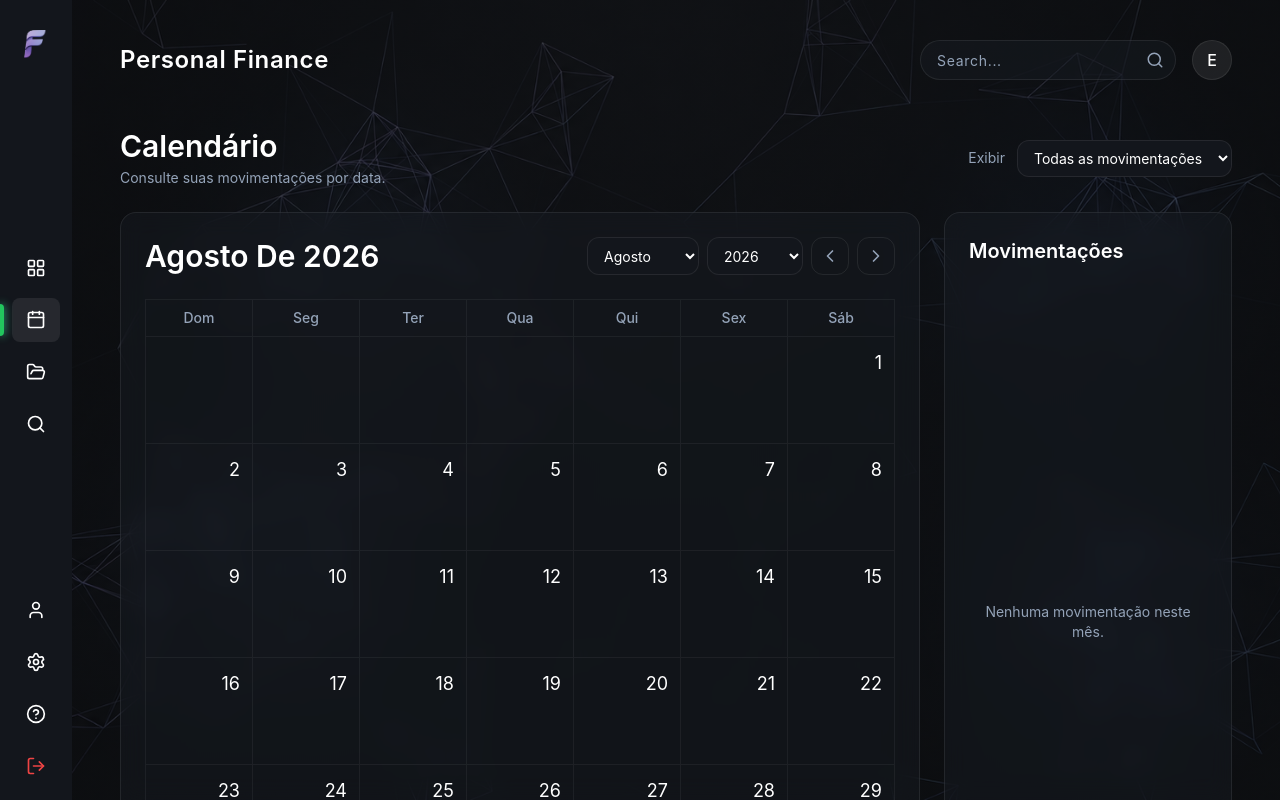
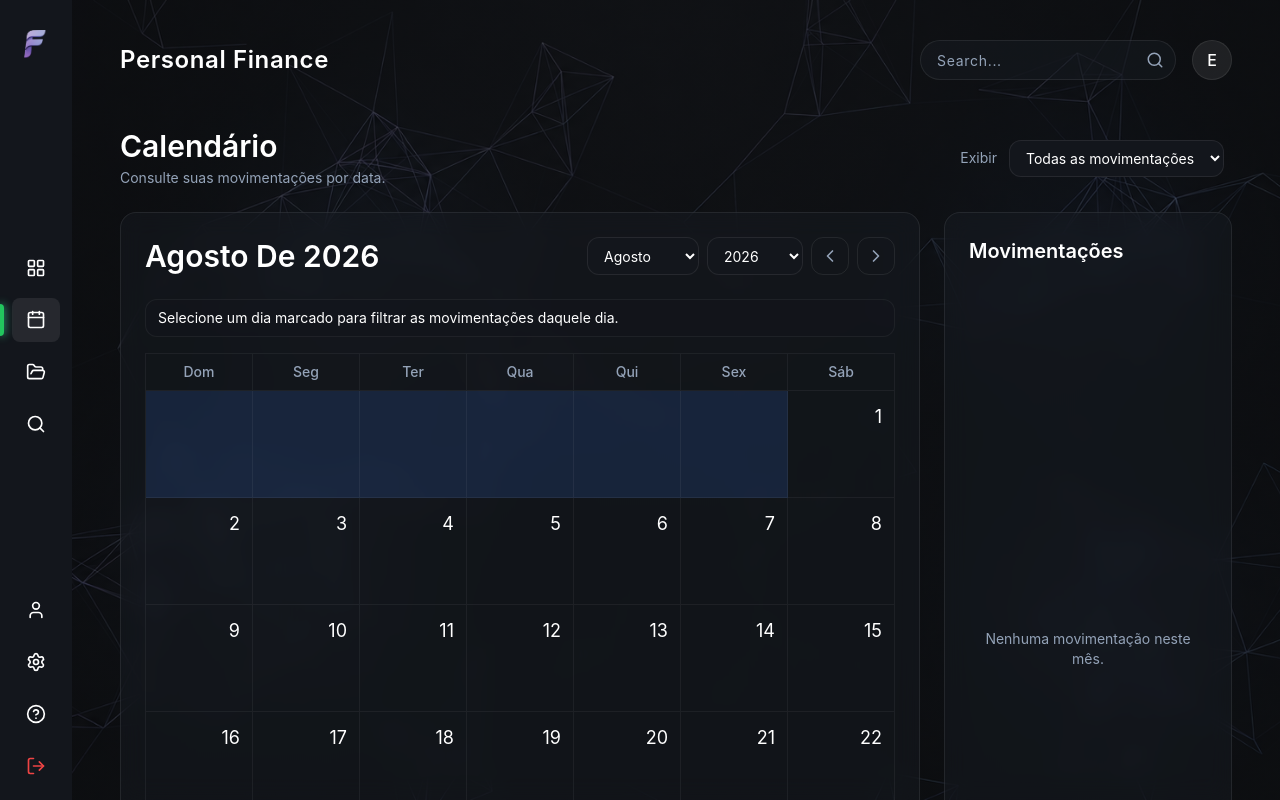
Before and after one commit to joao-vitor-santosz/FinQuest, a React (Vite) app: page /calendar in a window 1280 px wide. Built offline with nearby package versions, Linux system fonts and the light colour scheme.

Commit message:
feat: adiciona filtros ao calendário

```diff
--- a/src/components/CalendarPage/index.tsx
+++ b/src/components/CalendarPage/index.tsx
@@ -2,13 +2,19 @@ import { useContext, useState } from "react";
 import { TransactionContext } from "../../context/TransactionContext";
 import { TransactionCalendar } from "../TransactionCalendar";
 import { TransactionEventList } from "../TransactionEventList";
-import { TransactionHistoryFilters } from "../TransactionHistoryFilters";
+import {
+  TransactionHistoryFilters,
+  type CalendarTransactionFilter,
+} from "../TransactionHistoryFilters";
 
 export const CalendarPage = () => {
   const today = new Date();
   const [displayedDate, setDisplayedDate] = useState(
     () => new Date(today.getFullYear(), today.getMonth(), 1),
   );
+  const [transactionFilter, setTransactionFilter] =
+    useState<CalendarTransactionFilter>("all");
+  const [selectedDay, setSelectedDay] = useState<number | null>(null);
   const { transactions } = useContext(TransactionContext);
   const monthTransactions = transactions.filter((transaction) => {
     const [year, month] = transaction.date.split("-").map(Number);
@@ -18,6 +24,23 @@ export const CalendarPage = () => {
       month === displayedDate.getMonth() + 1
     );
   });
+  const filteredMonthTransactions = monthTransactions.filter(
+    (transaction) =>
+      transactionFilter === "all" || transaction.type === transactionFilter,
+  );
+  const visibleTransactions = filteredMonthTransactions.filter(
+    (transaction) =>
+      selectedDay === null || Number(transaction.date.split("-")[2]) === selectedDay,
+  );
+
+  const handleDisplayedDateChange = (date: Date) => {
+    setDisplayedDate(date);
+    setSelectedDay(null);
+  };
+
+  const handleDaySelect = (day: number) => {
+    setSelectedDay((currentDay) => (currentDay === day ? null : day));
+  };
 
   return (
     <div className="flex w-full flex-col gap-4 sm:gap-6">
@@ -30,15 +53,22 @@ export const CalendarPage = () => {
             Consulte suas movimentações por data.
           </p>
         </div>
-        <TransactionHistoryFilters />
+        <TransactionHistoryFilters
+          value={transactionFilter}
+          onChange={setTransactionFilter}
+          selectedDay={selectedDay}
+          onClearSelectedDay={() => setSelectedDay(null)}
+        />
       </div>
       <div className="grid grid-cols-1 gap-4 lg:grid-cols-[minmax(0,1fr)_18rem] lg:gap-6">
         <TransactionCalendar
           displayedDate={displayedDate}
-          onDisplayedDateChange={setDisplayedDate}
-          transactions={monthTransactions}
+          onDisplayedDateChange={handleDisplayedDateChange}
+          transactions={filteredMonthTransactions}
+          selectedDay={selectedDay}
+          onDaySelect={handleDaySelect}
         />
-        <TransactionEventList transactions={monthTransactions} />
+        <TransactionEventList transactions={visibleTransactions} />
       </div>
     </div>
   );
--- a/src/components/TransactionCalendar/index.tsx
+++ b/src/components/TransactionCalendar/index.tsx
@@ -13,12 +13,16 @@ interface TransactionCalendarProps {
   displayedDate: Date;
   onDisplayedDateChange: (date: Date) => void;
   transactions: TransactionTypes[];
+  selectedDay: number | null;
+  onDaySelect: (day: number) => void;
 }
 
 export const TransactionCalendar = ({
   displayedDate,
   onDisplayedDateChange,
   transactions,
+  selectedDay,
+  onDaySelect,
 }: TransactionCalendarProps) => {
   const today = new Date();
   const currentYear = today.getFullYear();
@@ -132,6 +136,12 @@ export const TransactionCalendar = ({
         </div>
       </div>
 
+      <p className="mb-4 rounded-xl border border-border-glass/70 bg-bg-sidebar/40 px-3 py-2 text-sm text-white">
+        {selectedDay === null
+          ? "Selecione um dia marcado para filtrar as movimentações daquele dia."
+          : `Exibindo as movimentações do dia ${selectedDay}.`}
+      </p>
+
       <div className="grid grid-cols-7 border-l border-t border-border-glass/70">
         {weekDays.map((weekDay) => (
           <div
@@ -143,6 +153,7 @@ export const TransactionCalendar = ({
         ))}
         {calendarDays.map((day, index) => {
           const dayTransactions = day ? transactionsByDay.get(day) ?? [] : [];
+          const isSelected = day === selectedDay;
           const hasIncome = dayTransactions.some(
             (transaction) => transaction.type === "income",
           );
@@ -153,14 +164,26 @@ export const TransactionCalendar = ({
           return (
             <div
               key={`${day}-${index}`}
-              className="relative flex aspect-square min-h-11 items-start justify-end border-b border-r border-border-glass/70 p-2 text-sm text-white sm:min-h-16 sm:p-3 sm:text-lg"
+              className={`relative flex aspect-square min-h-11 items-start justify-end border-b border-r border-border-glass/70 text-sm text-white sm:min-h-16 sm:text-lg ${isSelected ? "bg-balance/15" : ""}`}
             >
-              {day}
-              {day !== null && (hasIncome || hasExpense) && (
-                <div className="absolute bottom-2 left-2 flex gap-1 sm:bottom-3 sm:left-3">
-                  {hasIncome && <span className="h-2.5 w-2.5 rounded-full bg-income" />}
-                  {hasExpense && <span className="h-2.5 w-2.5 rounded-full bg-expense" />}
-                </div>
+              {day !== null && dayTransactions.length > 0 ? (
+                <button
+                  type="button"
+                  className="absolute inset-0 flex items-start justify-end p-2 text-right outline-none transition-colors hover:bg-white/5 focus-visible:ring-2 focus-visible:ring-inset focus-visible:ring-balance sm:p-3 cursor-pointer"
+                  onClick={() => onDaySelect(day)}
+                  aria-pressed={isSelected}
+                  aria-label={`Filtrar movimentações do dia ${day}`}
+                >
+                  {day}
+                  {(hasIncome || hasExpense) && (
+                    <span className="absolute bottom-2 left-2 flex gap-1 sm:bottom-3 sm:left-3">
+                      {hasIncome && <span className="h-2.5 w-2.5 rounded-full bg-income" />}
+                      {hasExpense && <span className="h-2.5 w-2.5 rounded-full bg-expense" />}
+                    </span>
+                  )}
+                </button>
+              ) : (
+                <span className="p-2 sm:p-3">{day}</span>
               )}
             </div>
           );
--- a/src/components/TransactionHistoryFilters/index.tsx
+++ b/src/components/TransactionHistoryFilters/index.tsx
@@ -1,9 +1,29 @@
-export const TransactionHistoryFilters = () => (
-  <label className="flex items-center gap-3 text-sm text-text-secondary">
+export type CalendarTransactionFilter = "all" | "income" | "expense";
+
+interface TransactionHistoryFiltersProps {
+  value: CalendarTransactionFilter;
+  onChange: (value: CalendarTransactionFilter) => void;
+  selectedDay: number | null;
+  onClearSelectedDay: () => void;
+}
+
+export const TransactionHistoryFilters = ({
+  value,
+  onChange,
+  selectedDay,
+  onClearSelectedDay,
+}: TransactionHistoryFiltersProps) => (
+  <div className="flex max-w-full flex-wrap items-center gap-2 overflow-x-hidden text-sm text-text-secondary">
+    <label
+      className={`flex items-center gap-3 transition-transform duration-300 ${selectedDay !== null ? "-translate-x-1" : "translate-x-0"}`}
+    >
       Exibir
       <select
         className="rounded-xl border border-border-glass bg-bg-sidebar px-3 py-2 text-sm text-white outline-none"
-      defaultValue="all"
+        value={value}
+        onChange={(event) =>
+          onChange(event.target.value as CalendarTransactionFilter)
+        }
         aria-label="Filtrar movimentações do histórico"
       >
         <option value="all">Todas as movimentações</option>
@@ -11,4 +31,16 @@ export const TransactionHistoryFilters = () => (
         <option value="expense">Saídas</option>
       </select>
     </label>
+    <div
+      className={`relative h-10 w-32 overflow-hidden transition-[margin] duration-300 ease-in-out ${selectedDay !== null ? "mr-0" : "pointer-events-none -mr-32"}`}
+    >
+      <button
+        type="button"
+        className={`absolute right-0 top-0 h-10 w-full whitespace-nowrap rounded-xl border border-border-glass px-3 text-sm text-white transition-[transform,background-color] duration-300 ease-in-out hover:bg-white/5 cursor-pointer ${selectedDay !== null ? "translate-x-0" : "translate-x-full"}`}
+        onClick={onClearSelectedDay}
+      >
+        Mês inteiro
+      </button>
+    </div>
+  </div>
 );
```
Lines whose indentation alone changed are shown as unchanged.
